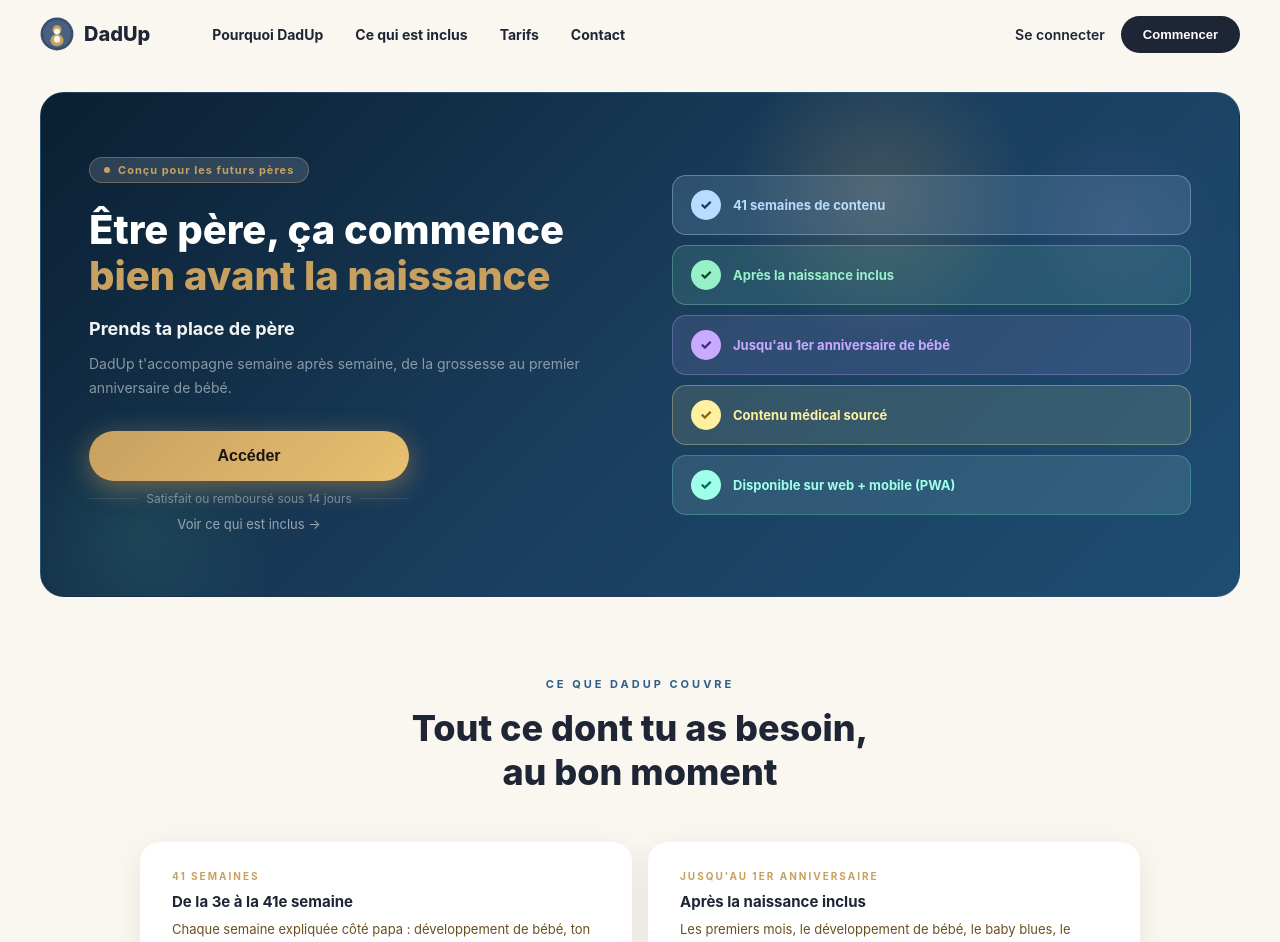
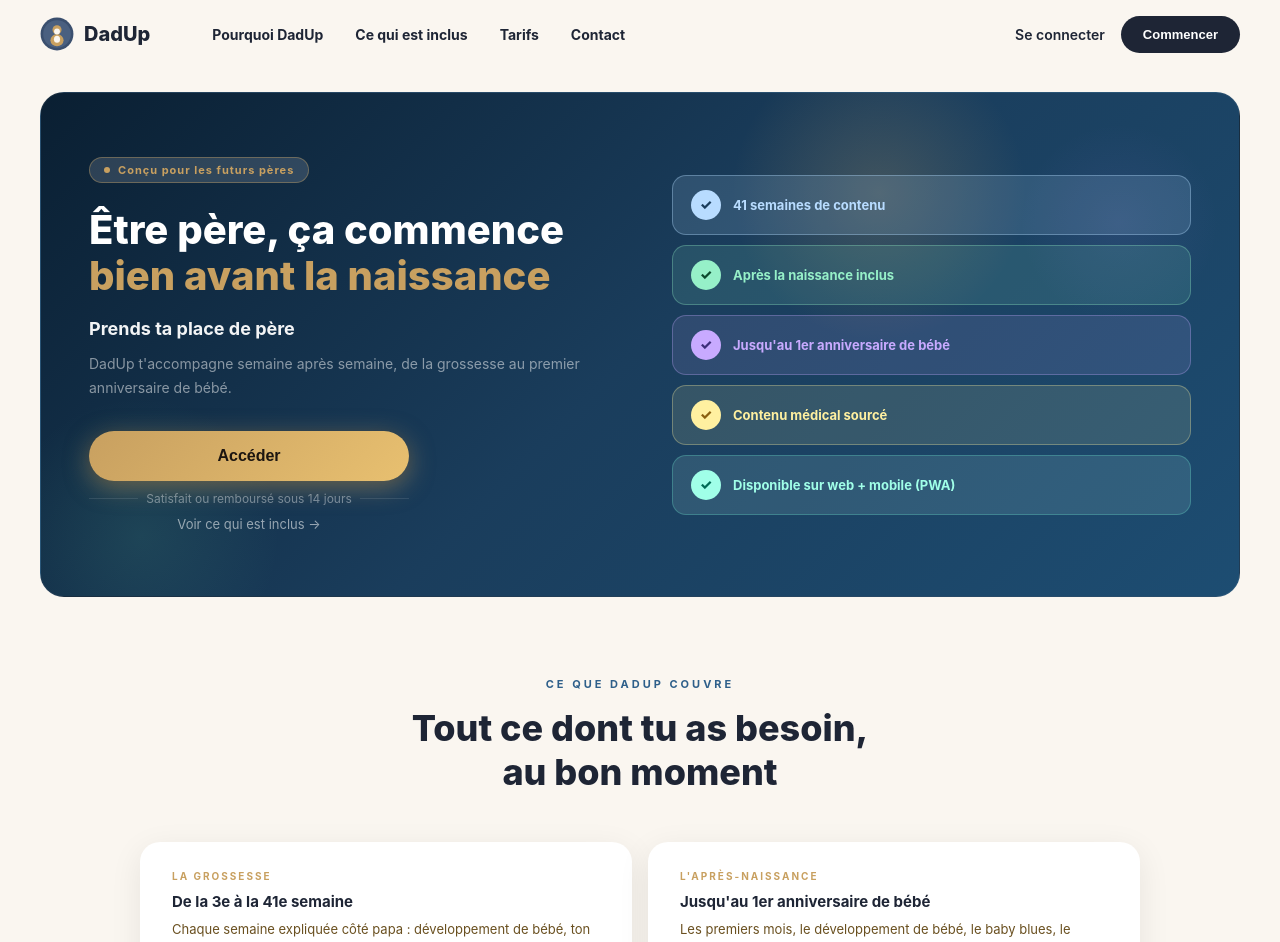
Before and after one commit to Julproject/dadup, a Next.js app: page / in a window 1280 px wide. Shown: the top 942 px of the page. Built offline with nearby package versions, Linux system fonts and the light colour scheme.

Commit message:
Update page.tsx

```diff
--- a/app/page.tsx
+++ b/app/page.tsx
@@ -167,8 +167,8 @@ export default function Home() {
           </div>
           <div className="stats-4col">
             {[
-              {border:'rgba(180,220,255,0.25)', label:'41 semaines', lc:'#7ab8f0', title:'De la 3e à la 41e semaine', tc:'#B8DCFF', desc:"Chaque semaine expliquée côté papa : développement de bébé, ton rôle, ce qu'elle vit.", dc:'rgba(180,220,255,0.6)'},
-              {border:'rgba(150,240,200,0.2)', label:"Jusqu'au 1er anniversaire", lc:'#5dd4a0', title:'Après la naissance inclus', tc:'#96F0C8', desc:'Les premiers mois, le développement de bébé, le baby blues, le couple. Tout est inclus.', dc:'rgba(150,240,200,0.6)'},
+              {border:'rgba(180,220,255,0.25)', label:'La grossesse', lc:'#7ab8f0', title:'De la 3e à la 41e semaine', tc:'#B8DCFF', desc:"Chaque semaine expliquée côté papa : développement de bébé, ton rôle, ce qu'elle vit.", dc:'rgba(180,220,255,0.6)'},
+              {border:'rgba(150,240,200,0.2)', label:"L'après-naissance", lc:'#5dd4a0', title:"Jusqu'au 1er anniversaire de bébé", tc:'#96F0C8', desc:'Les premiers mois, le développement de bébé, le baby blues, le couple. Tout est inclus.', dc:'rgba(150,240,200,0.6)'},
               {border:'rgba(200,170,255,0.2)', label:'Calendrier médical', lc:'#a888f0', title:'Chaque consultation préparée', tc:'#C8AAFF', desc:"Ce qu'on cherche à chaque rendez-vous, les bonnes questions à poser, comment être vraiment présent.", dc:'rgba(200,170,255,0.6)'},
               {border:'rgba(255,240,160,0.25)', label:'Paiement unique', lc:'#e0b870', title:'Sans abonnement', tc:'#FFF0A0', desc:"Tu paies une fois, tu accèdes jusqu'au premier anniversaire de bébé. Pas de surprise.", dc:'rgba(255,240,160,0.6)'},
             ].map((s,i) => (
```
